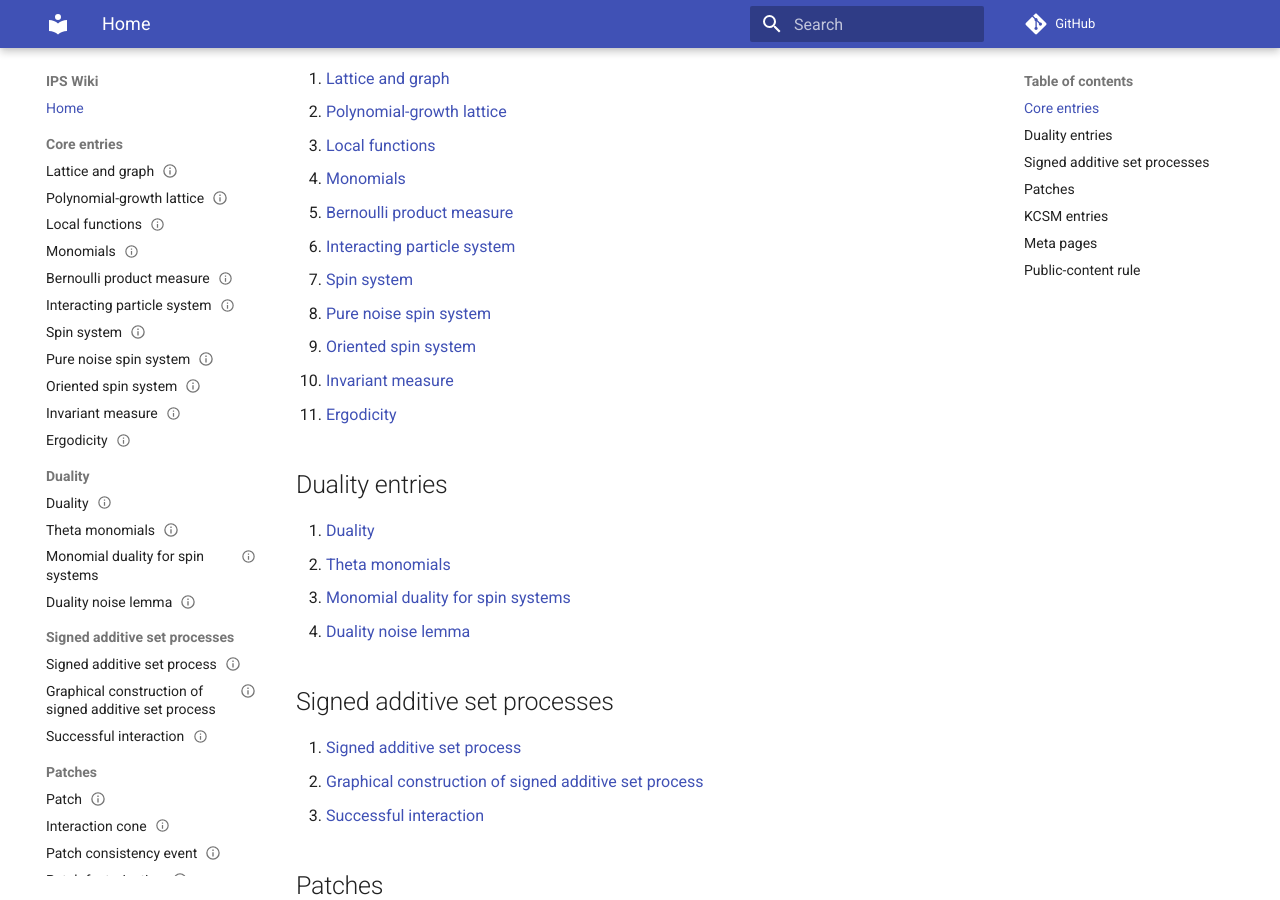
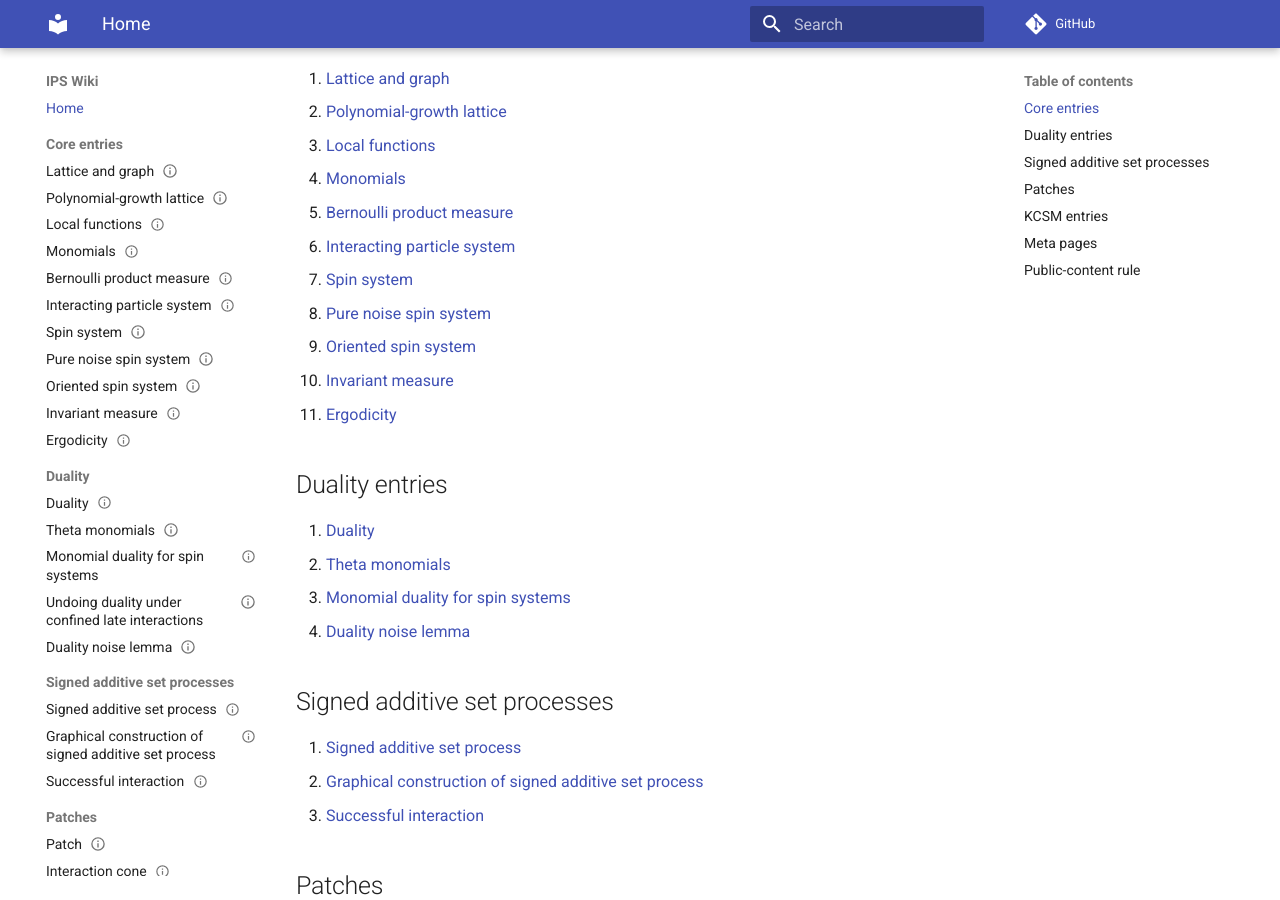
Before and after one commit to maciejgluchowski86-beep/ips-wiki, an MkDocs documentation site: the page built from docs/index.md, in a window 1280 px wide and 900 px high, scrolled down 365 px. Built offline with MkDocs 1.6.1 and Material for MkDocs 9.7.7, drawn with Linux system fonts in a browser that asks for light colours; comment, search, counter and statistics services are not loaded.

Commit message:
Add confined duality entry to navigation

```diff
--- a/mkdocs.yml
+++ b/mkdocs.yml
@@ -35,6 +35,7 @@ nav:
       - Duality: entries/duality.md
       - Theta monomials: entries/theta-monomials.md
       - Monomial duality for spin systems: entries/monomial-duality-for-spin-systems.md
+      - Undoing duality under confined late interactions: entries/undoing-duality-under-confined-late-interactions.md
       - Duality noise lemma: entries/duality-noise-lemma.md
   - Signed additive set processes:
       - Signed additive set process: entries/signed-additive-set-process.md
```
